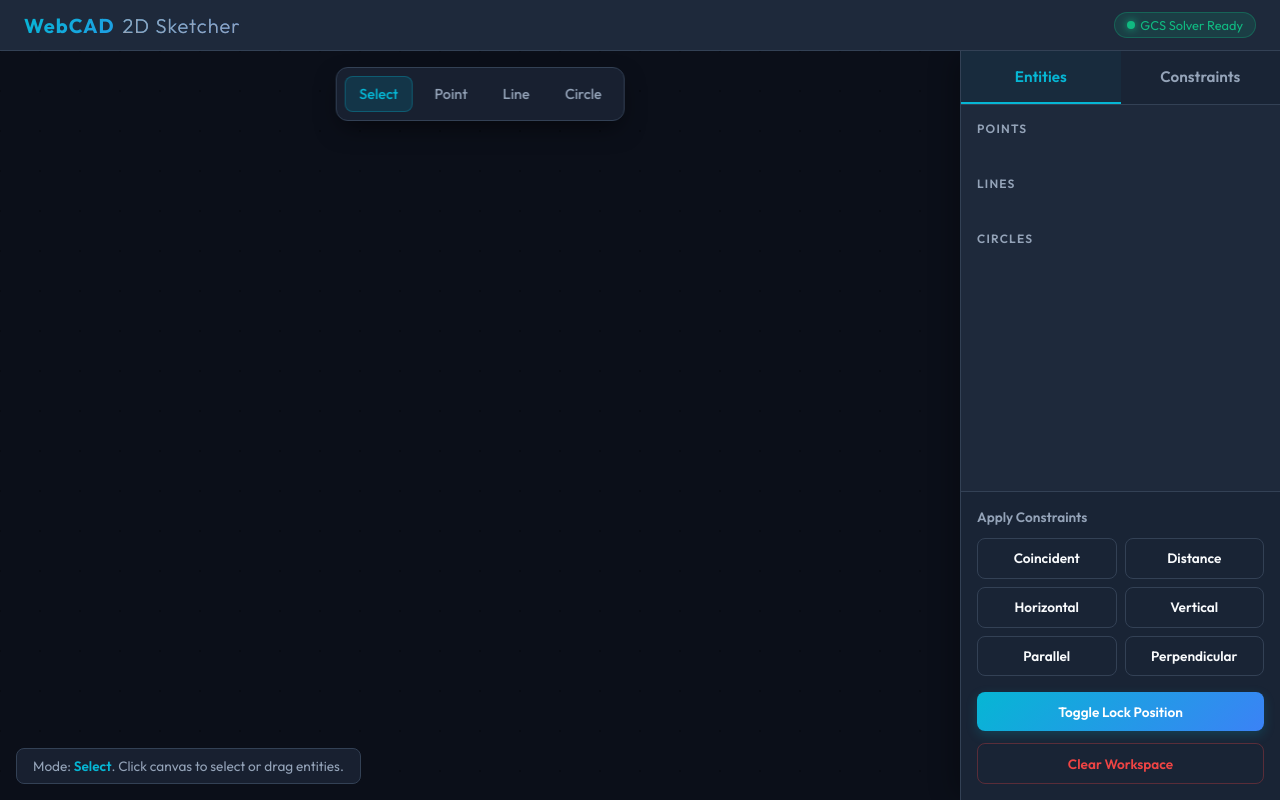
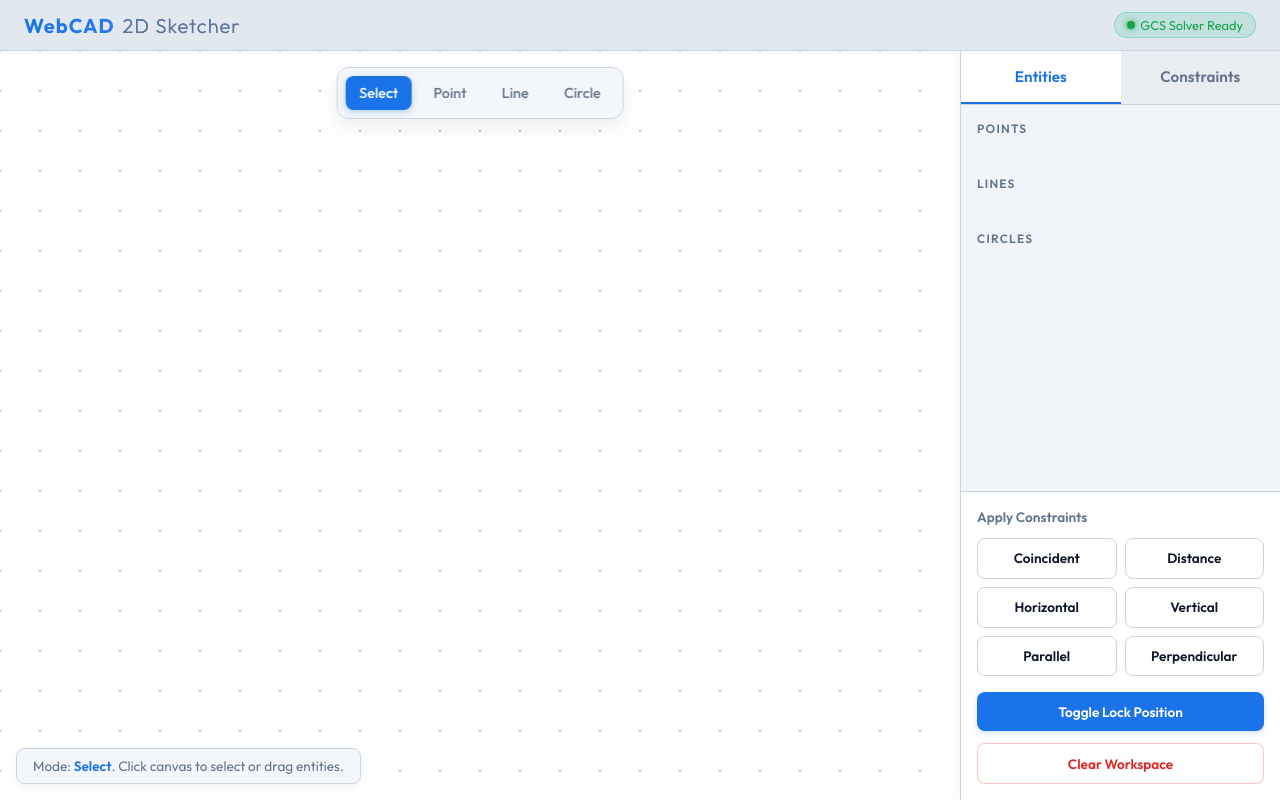
Before and after one commit to gonzojive/webcad, a website with bundled scripts: page poc/ui/index.html in a window 1280 px wide. Built offline with nearby package versions, Linux system fonts and the light colour scheme.

Commit message:
feat(ui): convert viewport to light Onshape-style theme and implement 'd' shortcut for distance constraint

```diff
--- a/poc/ui/index.html
+++ b/poc/ui/index.html
@@ -12,19 +12,19 @@
     <!-- Sleek CSS Styling -->
     <style>
         :root {
-            --bg-color: #0f172a;
-            --sidebar-bg: #1e293b;
-            --canvas-bg: #0b0f19;
-            --border-color: #334155;
-            --text-color: #f8fafc;
-            --text-muted: #94a3b8;
-            --accent-color: #06b6d4;
-            --accent-hover: #0891b2;
-            --success-color: #10b981;
-            --warning-color: #f59e0b;
-            --danger-color: #ef4444;
-            --grid-color: rgba(51, 65, 85, 0.3);
-            --glass-bg: rgba(30, 41, 59, 0.7);
+            --bg-color: #f8fafc;
+            --sidebar-bg: #f1f5f9;
+            --canvas-bg: #ffffff;
+            --border-color: #cbd5e1;
+            --text-color: #0f172a;
+            --text-muted: #64748b;
+            --accent-color: #1a73e8;
+            --accent-hover: #1557b0;
+            --success-color: #16a34a;
+            --warning-color: #d97706;
+            --danger-color: #dc2626;
+            --grid-color: rgba(203, 213, 225, 0.4);
+            --glass-bg: rgba(241, 245, 249, 0.85);
             --font-family: 'Outfit', -apple-system, BlinkMacSystemFont, "Segoe UI", Roboto, Helvetica, Arial, sans-serif;
         }
 
@@ -46,7 +46,7 @@
 
         /* Top Navigation Header */
         header {
-            background-color: var(--sidebar-bg);
+            background-color: #e2e8f0;
             border-bottom: 1px solid var(--border-color);
             padding: 0.75rem 1.5rem;
             display: flex;
@@ -62,7 +62,7 @@
             font-weight: 700;
             font-size: 1.25rem;
             letter-spacing: 0.05em;
-            background: linear-gradient(135deg, #06b6d4 0%, #3b82f6 100%);
+            background: linear-gradient(135deg, #1a73e8 0%, #3b82f6 100%);
             -webkit-background-clip: text;
             -webkit-text-fill-color: transparent;
         }
@@ -77,9 +77,9 @@
             font-size: 0.8rem;
             padding: 0.25rem 0.75rem;
             border-radius: 9999px;
-            background-color: rgba(16, 185, 129, 0.15);
+            background-color: rgba(22, 163, 74, 0.1);
             color: var(--success-color);
-            border: 1px solid rgba(16, 185, 129, 0.3);
+            border: 1px solid rgba(22, 163, 74, 0.25);
             display: flex;
             align-items: center;
             gap: 0.35rem;
@@ -92,7 +92,7 @@
             height: 8px;
             border-radius: 50%;
             background-color: var(--success-color);
-            box-shadow: 0 0 8px var(--success-color);
+            box-shadow: 0 0 6px var(--success-color);
         }
 
         /* Main Workspace Layout */
@@ -125,7 +125,7 @@
             padding: 0.5rem;
             display: flex;
             gap: 0.5rem;
-            box-shadow: 0 10px 25px -5px rgba(0, 0, 0, 0.5);
+            box-shadow: 0 8px 20px rgba(0, 0, 0, 0.08);
             z-index: 5;
         }
 
@@ -147,13 +147,13 @@
 
         .tool-btn:hover {
             color: var(--text-color);
-            background-color: rgba(255, 255, 255, 0.05);
+            background-color: rgba(0, 0, 0, 0.05);
         }
 
         .tool-btn.active {
-            color: var(--accent-color);
-            background-color: rgba(6, 182, 212, 0.15);
-            border: 1px solid rgba(6, 182, 212, 0.3);
+            color: white;
+            background-color: var(--accent-color);
+            box-shadow: 0 2px 6px rgba(26, 115, 232, 0.3);
         }
 
         /* Canvas element container */
@@ -171,13 +171,13 @@
             display: flex;
             flex-direction: column;
             z-index: 5;
-            box-shadow: -10px 0 25px -5px rgba(0, 0, 0, 0.3);
+            box-shadow: -5px 0 15px rgba(0, 0, 0, 0.03);
         }
 
         .tabs-header {
             display: flex;
             border-bottom: 1px solid var(--border-color);
-            background-color: rgba(15, 23, 42, 0.3);
+            background-color: rgba(0, 0, 0, 0.03);
         }
 
         .tab-btn {
@@ -197,13 +197,13 @@
 
         .tab-btn:hover {
             color: var(--text-color);
-            background-color: rgba(255, 255, 255, 0.02);
+            background-color: rgba(0, 0, 0, 0.03);
         }
 
         .tab-btn.active {
             color: var(--accent-color);
             border-bottom-color: var(--accent-color);
-            background-color: rgba(6, 182, 212, 0.05);
+            background-color: white;
         }
 
         .tab-content {
@@ -236,8 +236,8 @@
         }
 
         .list-item {
-            background-color: rgba(15, 23, 42, 0.4);
-            border: 1px solid var(--border-color);
+            background-color: white;
+            border: 1px solid #e2e8f0;
             border-radius: 8px;
             padding: 0.75rem;
             display: flex;
@@ -245,22 +245,23 @@
             justify-content: space-between;
             transition: all 0.2s ease;
             cursor: pointer;
+            box-shadow: 0 1px 3px rgba(0, 0, 0, 0.02);
         }
 
         .list-item:hover {
             border-color: var(--accent-color);
-            background-color: rgba(6, 182, 212, 0.05);
+            background-color: rgba(26, 115, 232, 0.02);
             transform: translateY(-1px);
         }
 
         .list-item.highlighted {
             border-color: var(--success-color);
-            background-color: rgba(16, 185, 129, 0.05);
+            background-color: rgba(22, 163, 74, 0.02);
         }
 
         .list-item.selected {
             border-color: var(--accent-color);
-            background-color: rgba(6, 182, 212, 0.1);
+            background-color: rgba(26, 115, 232, 0.06);
         }
 
         .item-info {
@@ -296,14 +297,14 @@
 
         .action-btn:hover {
             color: var(--danger-color);
-            background-color: rgba(239, 68, 68, 0.1);
+            background-color: rgba(220, 38, 38, 0.08);
         }
 
         /* Constraint Control Panel (Bottom of Sidebar) */
         .controls-panel {
             border-top: 1px solid var(--border-color);
             padding: 1rem;
-            background-color: rgba(15, 23, 42, 0.3);
+            background-color: white;
             display: flex;
             flex-direction: column;
             gap: 0.75rem;
@@ -322,7 +323,7 @@
         }
 
         .action-btn-primary {
-            background: linear-gradient(135deg, #06b6d4 0%, #3b82f6 100%);
+            background: var(--accent-color);
             border: none;
             color: white;
             padding: 0.65rem;
@@ -332,16 +333,16 @@
             font-size: 0.85rem;
             cursor: pointer;
             transition: all 0.2s ease;
-            box-shadow: 0 4px 12px rgba(6, 182, 212, 0.2);
+            box-shadow: 0 2px 6px rgba(26, 115, 232, 0.2);
         }
 
         .action-btn-primary:hover {
-            opacity: 0.9;
+            background-color: var(--accent-hover);
             transform: translateY(-1px);
         }
 
         .action-btn-secondary {
-            background-color: transparent;
+            background-color: white;
             border: 1px solid var(--border-color);
             color: var(--text-color);
             padding: 0.65rem;
@@ -351,10 +352,11 @@
             font-size: 0.85rem;
             cursor: pointer;
             transition: all 0.2s ease;
+            box-shadow: 0 1px 2px rgba(0, 0, 0, 0.02);
         }
 
         .action-btn-secondary:hover {
-            background-color: rgba(255, 255, 255, 0.05);
+            background-color: rgba(0, 0, 0, 0.03);
             border-color: var(--text-muted);
         }
 
@@ -365,7 +367,7 @@
             left: 0;
             right: 0;
             bottom: 0;
-            background-color: rgba(15, 23, 42, 0.6);
+            background-color: rgba(15, 23, 42, 0.4);
             backdrop-filter: blur(4px);
             z-index: 100;
             display: none;
@@ -374,12 +376,12 @@
         }
 
         .dialog {
-            background-color: var(--sidebar-bg);
+            background-color: white;
             border: 1px solid var(--border-color);
             border-radius: 16px;
             padding: 1.5rem;
             width: 320px;
-            box-shadow: 0 20px 25px -5px rgba(0, 0, 0, 0.7);
+            box-shadow: 0 10px 30px rgba(0, 0, 0, 0.15);
             display: flex;
             flex-direction: column;
             gap: 1rem;
@@ -392,10 +394,10 @@
 
         .dialog-input {
             width: 100%;
-            background-color: var(--canvas-bg);
+            background-color: white;
             border: 1px solid var(--border-color);
             border-radius: 8px;
-            color: white;
+            color: var(--text-color);
             padding: 0.65rem;
             font-family: var(--font-family);
             font-size: 1rem;
@@ -427,6 +429,7 @@
             color: var(--text-muted);
             z-index: 5;
             pointer-events: none;
+            box-shadow: 0 4px 10px rgba(0, 0, 0, 0.05);
         }
 
         .help-overlay span {
--- a/poc/ui/main.ts
+++ b/poc/ui/main.ts
@@ -1020,4 +1020,16 @@ window.addEventListener('DOMContentLoaded', async () => {
     // Setup Canvas viewport and load WASM solver
     setupCanvas();
     await initSolver();
+
+    // Keyboard Shortcuts
+    window.addEventListener('keydown', (e: KeyboardEvent) => {
+        // Ignore key shortcuts when typing inside form inputs
+        if (document.activeElement?.tagName === 'INPUT') {
+            return;
+        }
+
+        if (e.key === 'd' || e.key === 'D') {
+            applyDistance();
+        }
+    });
 });
```
Also changed, not shown: poc/dist/ui/main.js.
